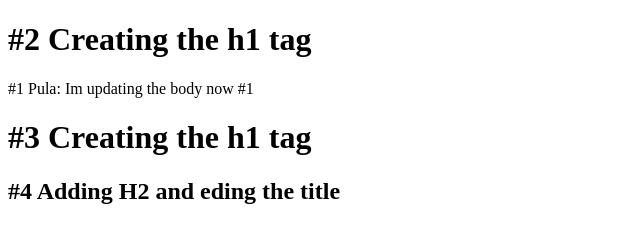
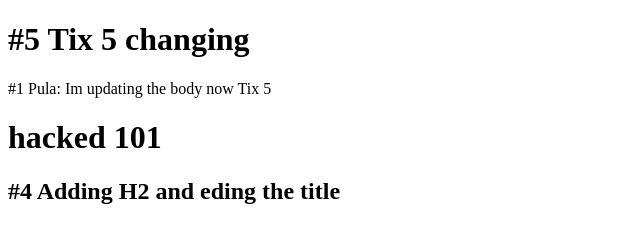
Before and after one commit to pulabethmage/GitTeamTutorial, a plain HTML site: page index.html in a window 1280 px wide. Shown: the whole page, without its empty margins (0-640 px from the left). Drawn offline with Linux system fonts and the light colour scheme.

Commit message:
H1 tag and p tag changed

```diff
--- a/index.html
+++ b/index.html
@@ -9,10 +9,10 @@
 </head>
 
 <body>
-    <h1>#2 Creating the h1 tag</h1>
-    <p>#1 Pula: Im updating the body now #1</p>
+    <h1>#5 Tix 5 changing</h1>
+    <p>#1 Pula: Im updating the body now Tix 5</p>
 
-    <h1>#3 Creating the h1 tag</h1>
+    <h1>hacked 101</h1>
 
     <h2>#4 Adding H2 and eding the title</h2>
 </body>
```
